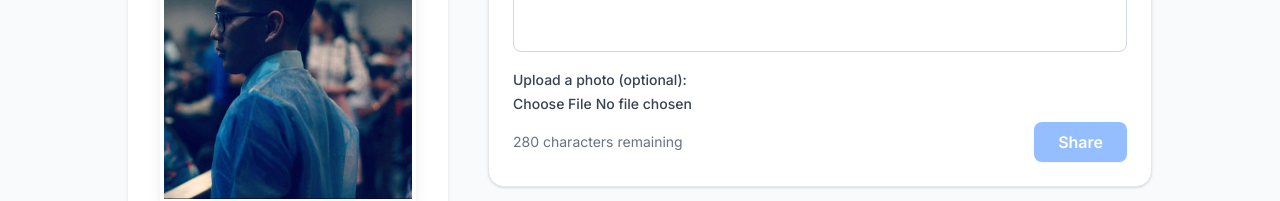
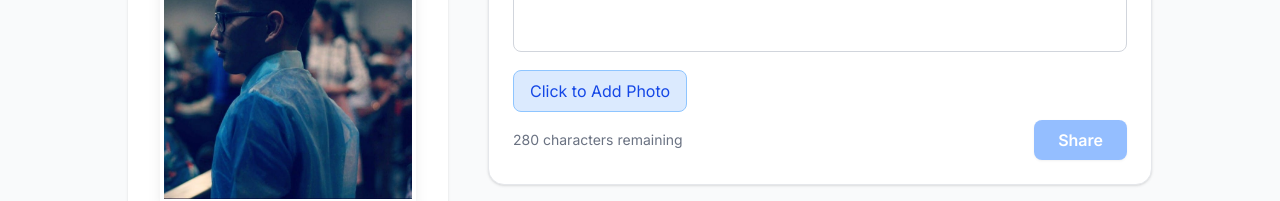
Before and after one commit to naldmach/my-wall, a Next.js app: page / in a window 1280 px wide. Shown: the part 233-434 px from the top of the page. Built offline with nearby package versions, Linux system fonts and the light colour scheme; no server answers; the database is empty.

Commit message:
Fixed Add Photo Functionality

```diff
--- a/src/app/page.tsx
+++ b/src/app/page.tsx
@@ -131,11 +131,18 @@ export default function Home() {
               onChange={e => setContent(e.target.value)}
               required
             />
-            <label className="block mt-3 mb-2 text-sm font-medium text-gray-700">Upload a photo (optional):
+            <div className="mt-3 mb-2">
+              <label
+                htmlFor="photo-upload"
+                className="inline-block cursor-pointer bg-blue-100 text-blue-700 px-4 py-2 rounded-lg border border-blue-300 hover:bg-blue-200 transition"
+              >
+                Click to Add Photo
+              </label>
               <input
+                id="photo-upload"
                 type="file"
                 accept="image/*"
-                className="block mt-1"
+                className="hidden"
                 ref={fileInputRef}
                 onChange={(e: ChangeEvent<HTMLInputElement>) => {
                   if (e.target.files && e.target.files[0]) {
@@ -145,7 +152,7 @@ export default function Home() {
                   }
                 }}
               />
-            </label>
+            </div>
             <div className="flex items-center justify-between mt-2">
               <span className="text-sm text-gray-500">{maxChars - content.length} characters remaining</span>
               <button
```
